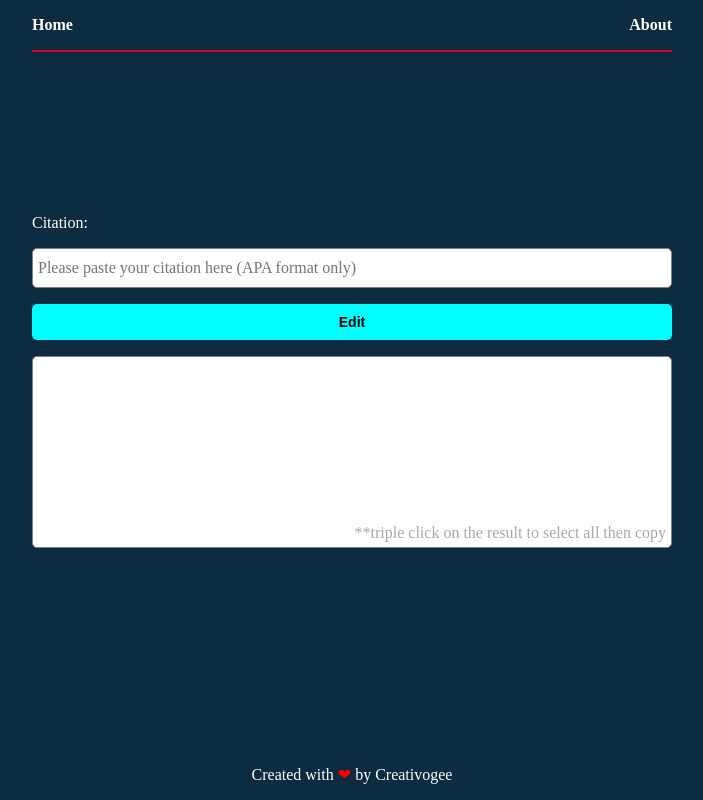
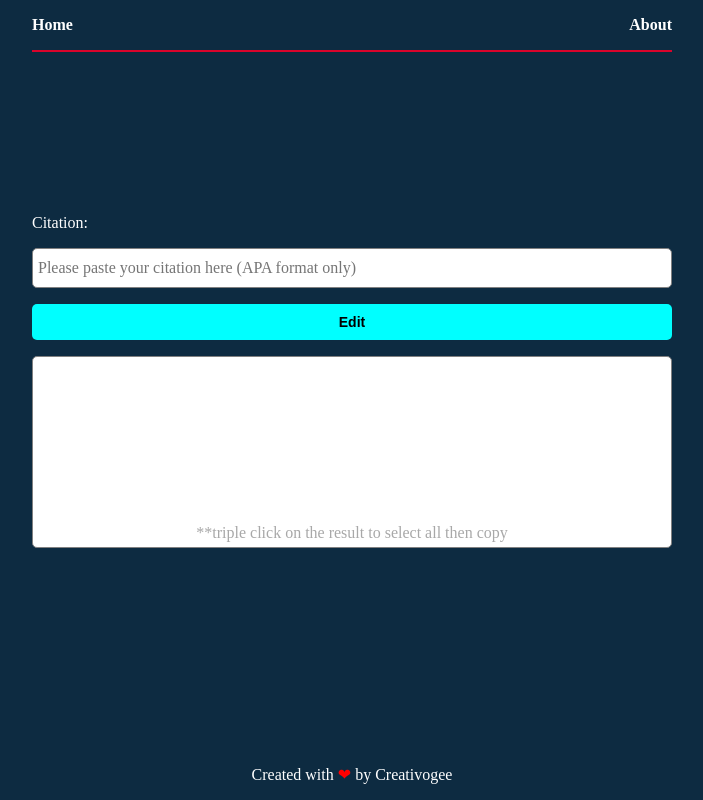
Before and after one commit to creativogee/cita, a website: page public/index.html in a window 1280 px wide. Shown: the whole page, without its empty margins (288-991 px from the left). Drawn offline with Linux system fonts and the light colour scheme.

Commit message:
hint for mobile

```diff
--- a/public/css/main.css
+++ b/public/css/main.css
@@ -106,7 +106,8 @@ footer {
   display: flex;
   font-size: .3125rem;
   color: rgb(168, 168, 168);
-  justify-content: flex-end;
+  justify-content: center;
+  text-align: center;
   font-weight: 500;
 }
 
--- a/public/index.html
+++ b/public/index.html
@@ -35,7 +35,7 @@ href="images/icon-192x192.png"
       <button id="convertButton" class="btn convert">Edit</button>
       <div class="result-wrapper">
         <p id="result" class="result"></p>
-        <div class="hint"><p>**triple click on the result to select all then copy</p></div>
+        <div id="hint" class="hint"><p>**triple click on the result to select all then copy</p></div>
       </div>
       <p id="modal" class="modal invisible"></p>
     </form>
--- a/public/js/ui.js
+++ b/public/js/ui.js
@@ -4,6 +4,7 @@ const citationInput = document.getElementById('rawCitation')
 const convertButton = document.getElementById('convertButton')
 const result = document.getElementById('result')
 const modal = document.getElementById('modal')
+const hint = document.getElementById('hint')
 
 convertButton.addEventListener('click', async (evt) => {
   evt.preventDefault()
@@ -26,3 +27,7 @@ convertButton.addEventListener('click', async (evt) => {
 citationInput.addEventListener('focusin', () => {
   citationInput.select()
 })
+
+if (/Mobi|Android/i.test(navigator.userAgent)) {
+  hint.textContent = "** long press on the result then select all to copy"
+}
```
